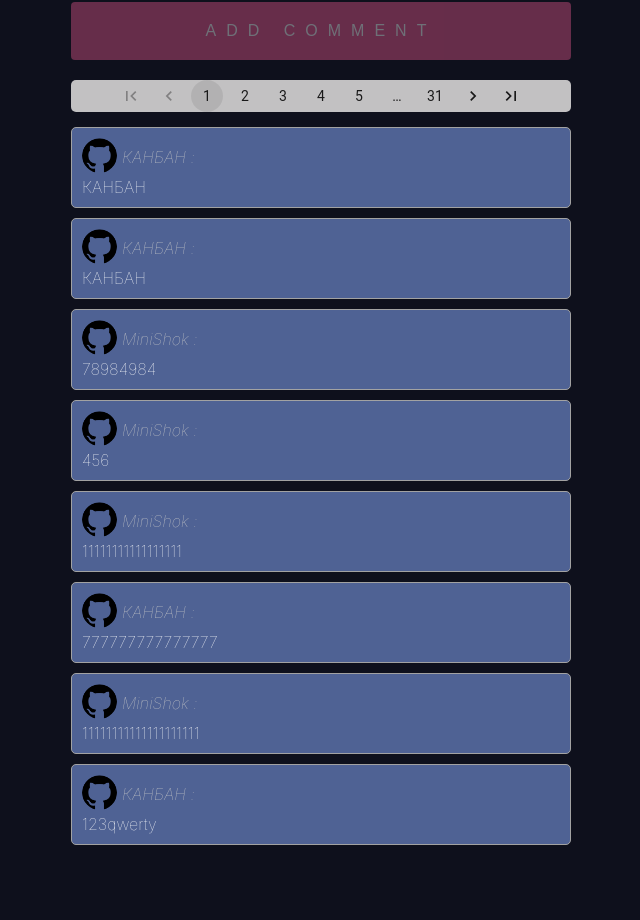
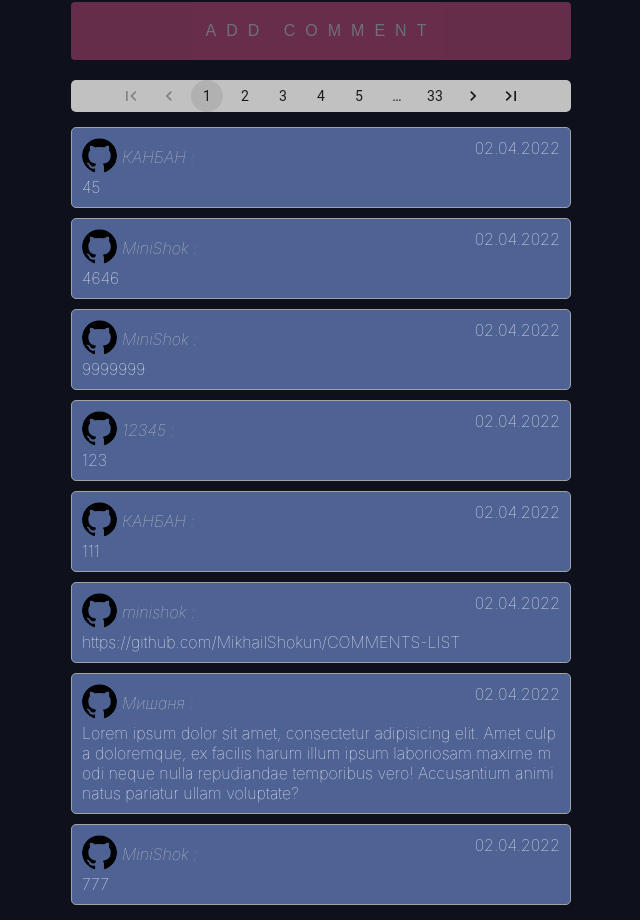
Before and after one commit to MikhailShokun/COMMENTS-LIST, a React (Create React App) app: page / in a window 1280 px wide. Shown: the part 279-1199 px from the top of the page, without its empty margins (319-959 px from the left). Before the commit the page ends 1139 px from the top, so only its background shows below. Built offline with nearby package versions, Linux system fonts and the light colour scheme; data requests are answered from the project's data file.

Commit message:
add gh-pages

```diff
--- a/db.json
+++ b/db.json
@@ -1202,6 +1202,111 @@
       "name": "КАНБАН",
       "body": "КАНБАН ",
       "id": 241
+    },
+    {
+      "name": "MiniShok",
+      "body": "172",
+      "id": 242
+    },
+    {
+      "name": "КАНБАН",
+      "body": "777",
+      "id": 243
+    },
+    {
+      "name": "КАНБАН",
+      "body": "77715642111111111",
+      "id": 244
+    },
+    {
+      "name": "MiniShok",
+      "body": "Lorem ipsum dolor sit amet, consectetur adipisicing elit. Ad autem culpa et ipsam ipsum, optio rerum saepe similique tempore vero.",
+      "id": 245
+    },
+    {
+      "name": "КАНБАН",
+      "body": "12",
+      "id": 246
+    },
+    {
+      "name": "КАНБАН",
+      "body": "Lorem ipsum dolor sit amet, consectetur adipisicing elit. Amet culpa doloremque, ex facilis harum illum ipsum laboriosam maxime modi neque nulla repudiandae temporibus vero! Accusantium animi natus pariatur ullam voluptate?",
+      "id": 247
+    },
+    {
+      "name": "КАНБАН",
+      "body": "12",
+      "id": 248
+    },
+    {
+      "name": "MiniShok",
+      "body": "Lorem ipsum dolor sit amet, consectetur adipisicing elit. Amet culpa doloremque, ex facilis harum illum ipsum laboriosam maxime modi neque nulla repudiandae temporibus vero! Accusantium animi natus pariatur ullam voluptate?",
+      "id": 249
+    },
+    {
+      "name": "MiniShok",
+      "body": "345",
+      "id": 250
+    },
+    {
+      "name": "КАНБАН",
+      "body": "234",
+      "id": 251
+    },
+    {
+      "name": "MiniShok",
+      "body": "Lorem ipsum dolor sit amet, consectetur adipisicing elit. Amet culpa doloremque, ex facilis harum illum ipsum laboriosam maxime modi neque nulla repudiandae temporibus vero! Accusantium animi natus pariatur ullam voluptate?",
+      "id": 252
+    },
+    {
+      "name": "MiniShok",
+      "body": "Lorem ipsum dolor sit amet, consectetur adipisicing elit. Amet culpa doloremque, ex facilis harum illum ipsum laboriosam maxime modi neque nulla repudiandae temporibus vero! Accusantium animi natus pariatur ullam voluptate? ",
+      "id": 253
+    },
+    {
+      "name": "КАНБАН",
+      "body": "777",
+      "id": 254
+    },
+    {
+      "name": "MiniShok",
+      "body": "777",
+      "id": 255
+    },
+    {
+      "name": "Мишаня",
+      "body": "Lorem ipsum dolor sit amet, consectetur adipisicing elit. Amet culpa doloremque, ex facilis harum illum ipsum laboriosam maxime modi neque nulla repudiandae temporibus vero! Accusantium animi natus pariatur ullam voluptate?",
+      "id": 256
+    },
+    {
+      "name": "minishok",
+      "body": "https://github.com/MikhailShokun/COMMENTS-LIST",
+      "id": 257
+    },
+    {
+      "name": "КАНБАН",
+      "body": "111",
+      "id": 258
+    },
+    {
+      "name": "12345",
+      "body": "123",
+      "id": 259
+    },
+    {
+      "name": "MiniShok",
+      "body": "9999999",
+      "id": 260
+    },
+    {
+      "name": "MiniShok",
+      "body": "4646",
+      "id": 261
+    },
+    {
+      "name": "КАНБАН",
+      "body": "45",
+      "id": 262
     }
   ]
 }
--- a/src/App.js
+++ b/src/App.js
@@ -1,15 +1,17 @@
 import './App.css';
-import React, {useState} from "react";
+import React, {useEffect, useState} from "react";
 import axios from "axios";
 import CommentsForm from "./component/CommentsForm/CommentsForm";
 import CommentsList from "./component/CommentsList/CommentsList";
 import AppPagination from "./component/Pagination/AppPagination";
+
 
 const App = () => {
     const [comments, setComment] = useState([]);
     const [loading, setLoading] = useState(false);
     const [currentPage, setCurrentPage] = useState(1);
     const [commentsPerPage] = useState(8);
+
 
 
     const getComments = async () => {
@@ -19,6 +21,10 @@ const App = () => {
         setComment(response.data);
         setLoading(false);
     }
+
+    useEffect(()=> {
+        getComments();
+    }, [setLoading]);
 
      // Get current page
     const indexOfLastComment = currentPage * commentsPerPage;
--- a/src/component/CommentsForm/CommentsForm.jsx
+++ b/src/component/CommentsForm/CommentsForm.jsx
@@ -1,5 +1,5 @@
 import "./CommentsForm.css";
-import React, {useEffect} from "react";
+import React from "react";
 import {useForm} from "react-hook-form";
 import axios from "axios";
 
@@ -10,10 +10,6 @@ const CommentsForm = ({getComments, setLoading}) => {
             body: data.commentBody,
         })
     }
-    useEffect(()=> {
-        getComments();
-    }, [setLoading]);
-
     const {
         register, handleSubmit, reset, formState: {errors, isValid}
     } = useForm({mode: "onChange"});
--- a/src/component/CommentsList/CommentsList.jsx
+++ b/src/component/CommentsList/CommentsList.jsx
@@ -15,6 +15,7 @@ let time = moment().format('DD.MM.YYYY');
                         <Comment key={comment.id}
                                  name={comment.name}
                                  body={comment.body}
+                                 time={time}
                         />)
                 }
             </div>
```
Also changed, not shown: package.json (+6 -5 lines), 1 other file (tests, documents, lock files or other folders).
